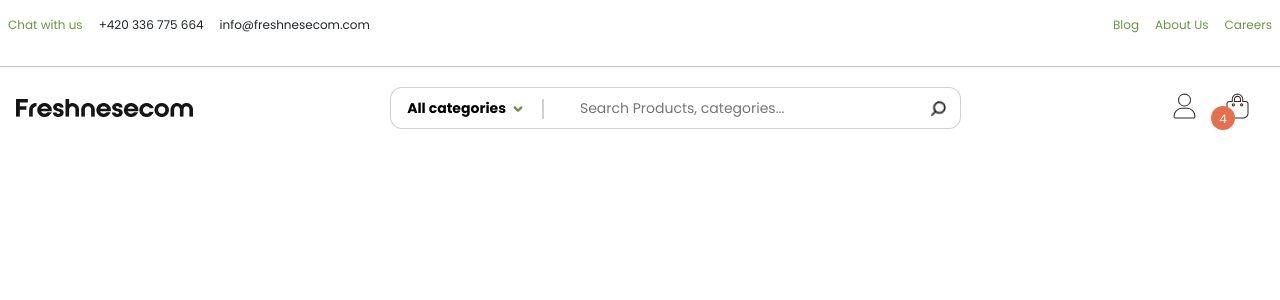
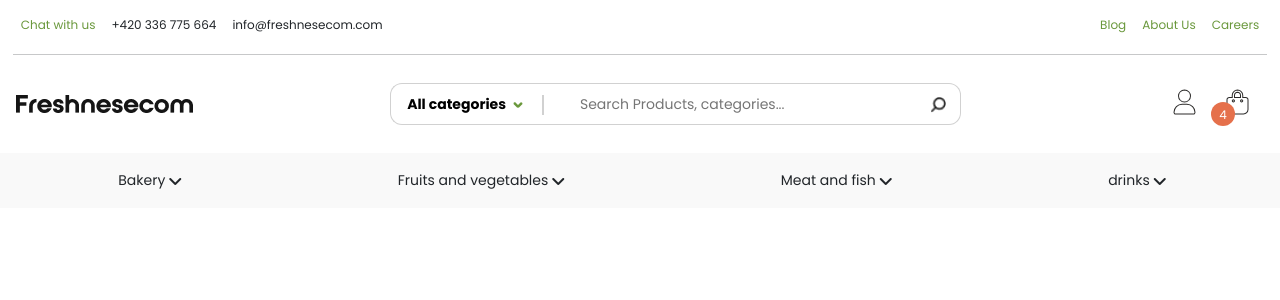
Before and after one commit to isVivek99/shopping-app, a React (Create React App) app in the folder client/shopping-app-clone/: page / in a window 1280 px wide. Shown: the top 300 px of the page. Built offline with nearby package versions, Linux system fonts and the light colour scheme.

Commit message:
added navbar__dropdown

```diff
--- a/client/shopping-app-clone/src/assets/scss/common/navbar.scss
+++ b/client/shopping-app-clone/src/assets/scss/common/navbar.scss
@@ -74,3 +74,8 @@ ul {
     color: $color-white;
   }
 }
+
+.navbar__dropdown {
+  height: 55px;
+  background-color: #f9f9f9;
+}
--- a/client/shopping-app-clone/src/components/common/navbar/Navbar.tsx
+++ b/client/shopping-app-clone/src/components/common/navbar/Navbar.tsx
@@ -7,8 +7,11 @@ import NavbarMobile from 'components/common/navbar/NavbarMobile';
 function navbar() {
   return (
     <div>
-      <div className='d-flex justify-content-between  d-none d-lg-flex'>
-        <div className='d-flex'>
+      <div
+        className='d-flex justify-content-between  d-none d-lg-flex mx-auto'
+        style={{ width: '98%' }}
+      >
+        <div className='d-flex '>
           <p className='px-2 f-12 text-green'>Chat with us</p>
           <p className='px-2 f-12'> +420 336 775 664</p>
           <p className='px-2 f-12'>info@freshnesecom.com</p>
@@ -19,8 +22,10 @@ function navbar() {
           <p className='px-2 f-12 text-green'>Careers</p>
         </div>
       </div>
-      <hr className='d-flex justify-content-between  d-none d-lg-flex' />
-      <div className='d-flex align-items-center mx-3 d-none d-lg-flex'>
+      <div className='mx-auto' style={{ width: '98%' }}>
+        <hr className='d-flex d-none d-lg-flex mt-1 mb-4' />
+      </div>
+      <div className='d-flex align-items-center mx-3 d-none d-lg-flex mb-4'>
         <img src={brandImage} alt='brandImage' />
         <InputElementOne />
 
@@ -36,6 +41,24 @@ function navbar() {
           </div>
         </div>
       </div>
+      <div className='d-lg-flex justify-content-around px-2 my-1 navbar__dropdown  d-none'>
+        <div className='d-flex align-items-center'>
+          <p className='px-1 f-14 m-0 py-2'>Bakery</p>
+          <i className='fas fa-angle-down'></i>
+        </div>
+        <div className='d-flex align-items-center'>
+          <p className='px-1 f-14 m-0 py-2'>Fruits and vegetables</p>
+          <i className='fas fa-angle-down'></i>
+        </div>
+        <div className='d-flex align-items-center'>
+          <p className='px-1 f-14 m-0 py-2'>Meat and fish</p>
+          <i className='fas fa-angle-down'></i>
+        </div>
+        <div className='d-flex align-items-center'>
+          <p className='px-1 f-14 m-0 py-2'>drinks</p>
+          <i className='fas fa-angle-down'></i>
+        </div>
+      </div>
       <NavbarMobile />
     </div>
   );
```
